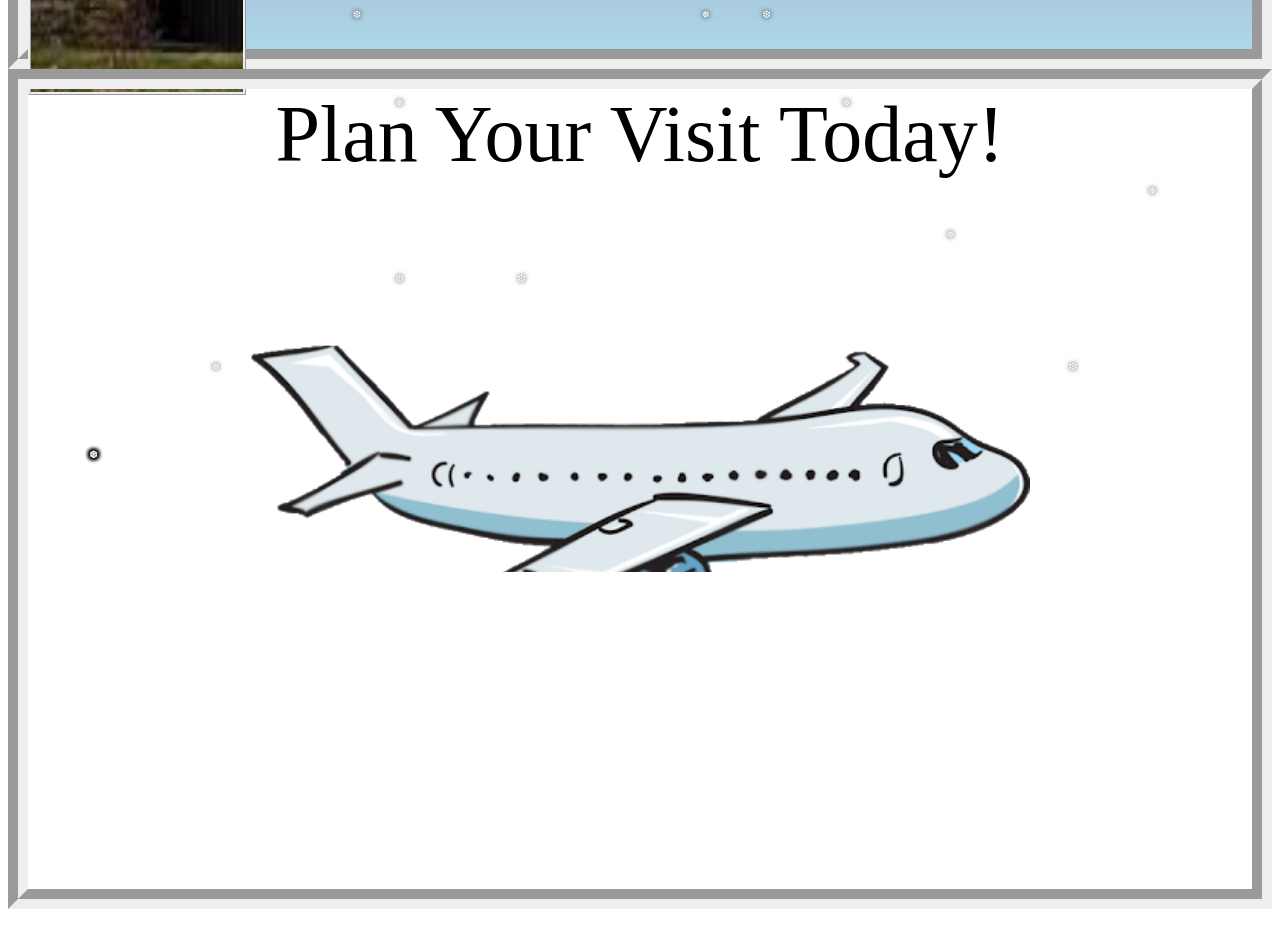
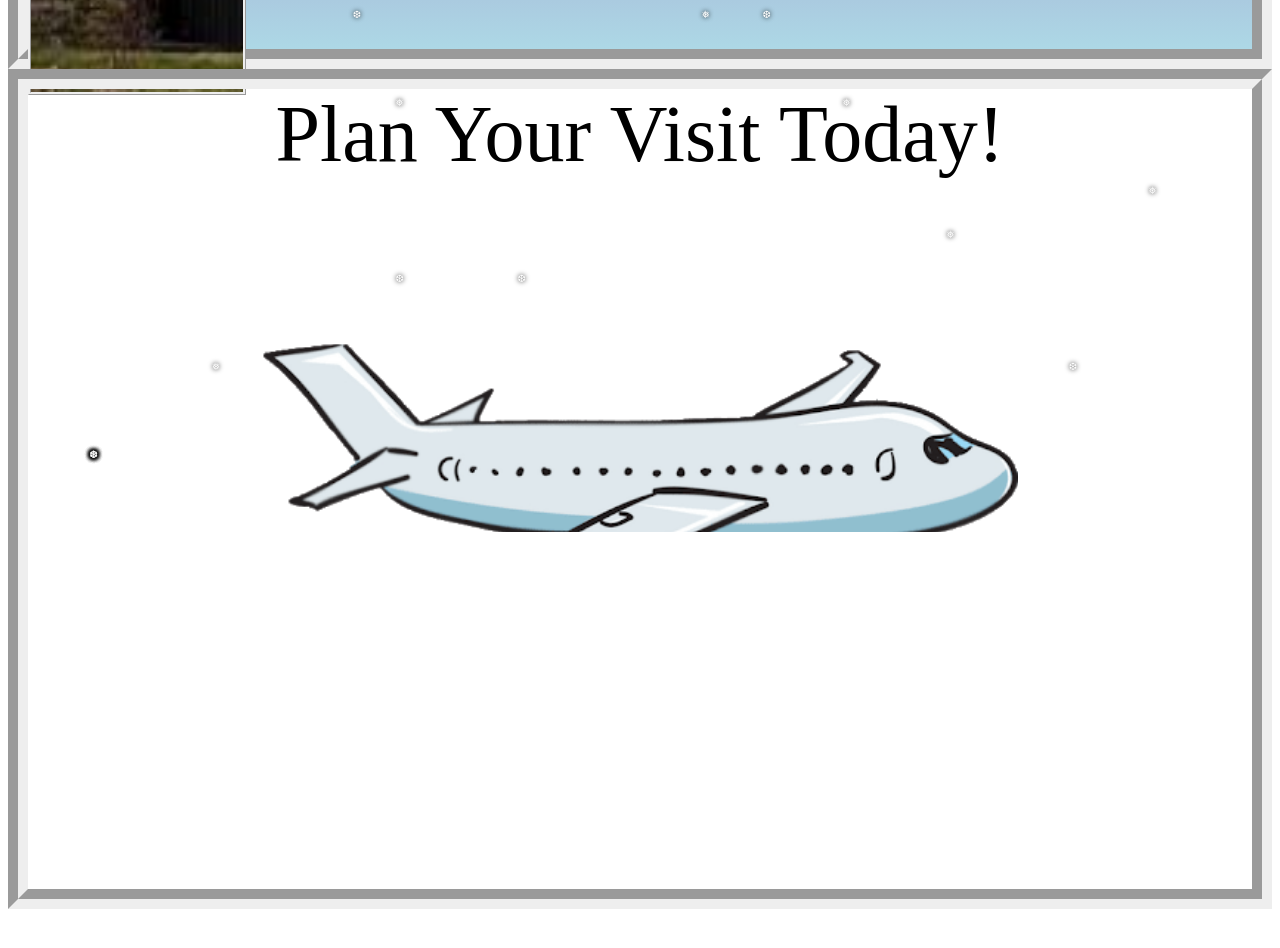
Before and after one commit to staten-island-tech/html-css-mastery-project-ellen-zomin, a plain HTML site: page index.html in a window 1280 px wide. Shown: the part 3299-4247 px from the top of the page. Drawn offline with Linux system fonts and the light colour scheme.

Commit message:
i hate planes

```diff
--- a/scss/style.scss
+++ b/scss/style.scss
@@ -669,8 +669,8 @@ html {
   border: none;
   flex-direction: column;
   box-sizing: border-box;
-  height: 34vh;
-  width: 61vw;
+  height: 29vh;
+  width: 59vw;
   font-size: 2.5rem;
   font-family: sans-serif;
   border-radius: 5rem;
```
Also changed, not shown: scss/style.css.
